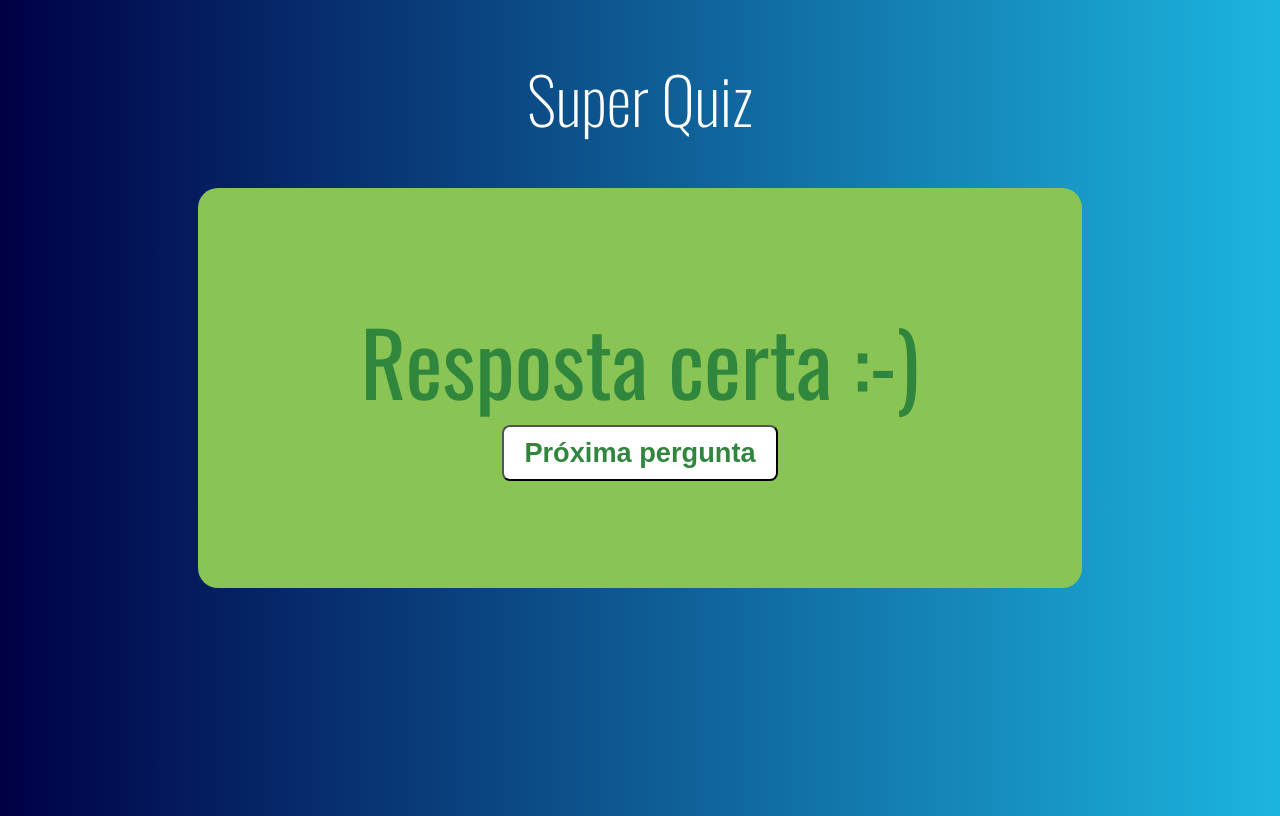
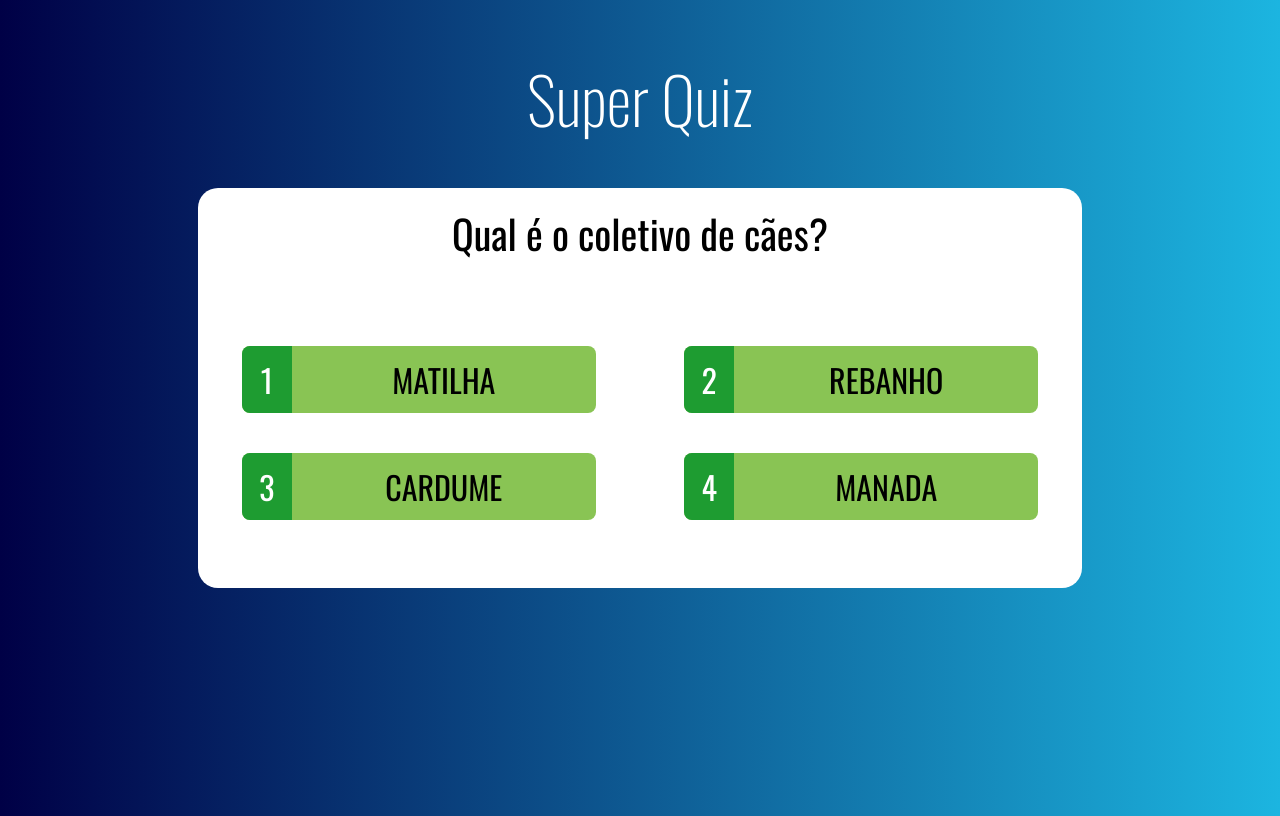
Before and after one commit to fvieir/Quiz-Vue, a Vue app: page / in a window 1280 px wide. Built offline with nearby package versions, Linux system fonts and the light colour scheme.

Commit message:
add features to the quiz

```diff
--- a/src/App.vue
+++ b/src/App.vue
@@ -1,19 +1,49 @@
 <template>
 	<div id="app">
 		<h1>Super Quiz</h1>
+		<Question
+			v-if="questionMode"
+			:questions="questions[currentQuestion]"
+			@response="showResult"
+		/>
 		<Result
+			v-else
 			:result="result"
+			@nextQuestion="next"
 		/>
 	</div>
 </template>
 
 <script>
 import Result from './components/Result.vue'
+import questions from './util/questions'
+import Question from './components/Question.vue'
+
 export default {
-	components: {Result},
+	components: {Result, Question},
 	data () {
 		return {
-			result: true
+			result: true,
+			questionMode: true,
+			questions,
+			currentQuestion: 0,
+			questionResponse: []
+		}
+	},
+	methods: {
+		showResult(value){
+			this.questionMode = false
+			this.result = value
+		},
+		next(value){
+			if(value){
+				this.currentQuestion = this.getRandom(questions.length)
+				this.questionResponse.push(this.currentQuestion)
+				this.questionMode = true
+			}
+		},
+		getRandom(max){
+			return Math.floor(Math.random() * max)
 		}
 	}
 }
```
